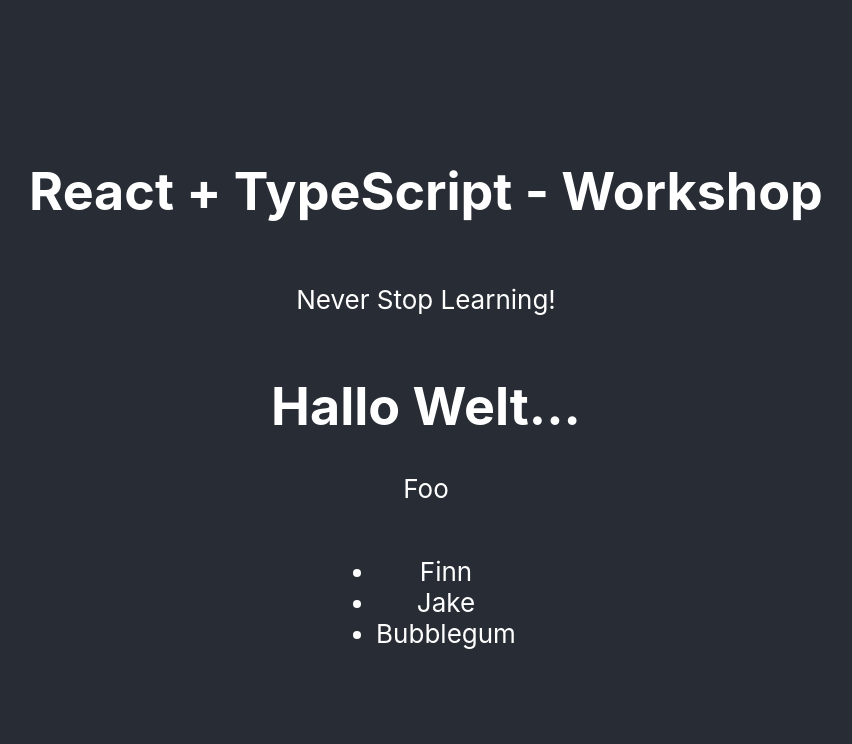
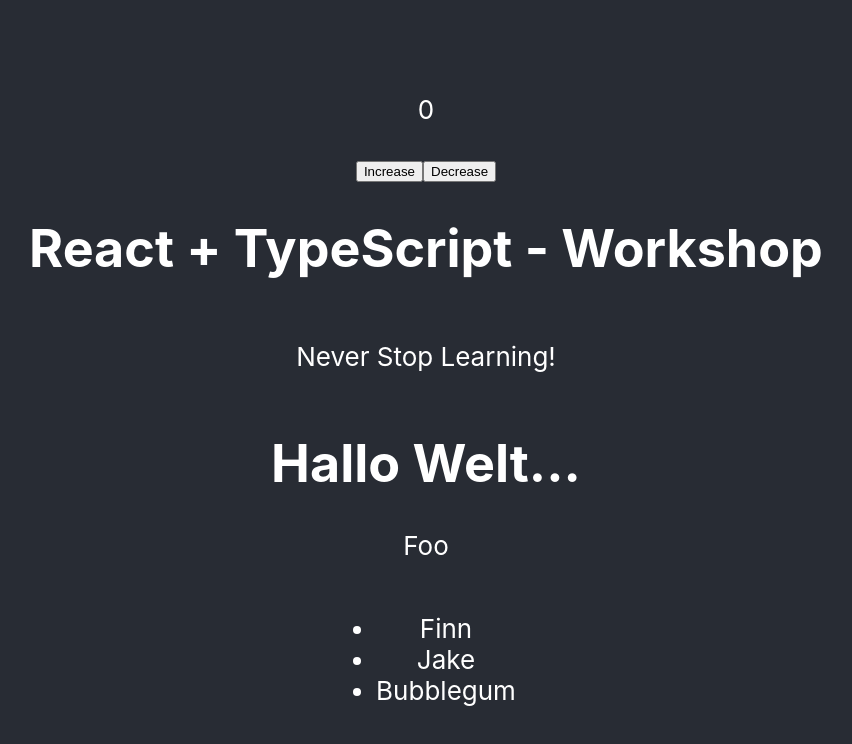
Before and after one commit to sandstorm/React-TypeScript-Workshop-oct2020, a React (Create React App) app: page / in a window 1280 px wide. Shown: the top 744 px of the page, without its empty margins (214-1066 px from the left). Built offline with nearby package versions, Linux system fonts and the light colour scheme.

Commit message:
TASK: Add Counter component

```diff
--- a/src/App.tsx
+++ b/src/App.tsx
@@ -1,6 +1,7 @@
 import React from 'react';
 import './App.css';
 import ComponentWithChildren from './ComponentWithChildren';
+import Counter from './Counter';
 import Intro from './Intro';
 import List from './List';
 
@@ -8,6 +9,7 @@
   return (
     <div className="App">
       <header className="App-header">
+        <Counter />
         <Intro title="React + TypeScript - Workshop" />
         <ComponentWithChildren>
           <p>Foo</p>
--- /dev/null
+++ b/src/Counter.tsx
@@ -0,0 +1,18 @@
+import React, {useState} from 'react'
+
+type Props = {
+}
+
+const Counter = ({}: Props) => {
+  const [counter, setCounter] = useState(0)
+
+  return (
+    <div>
+      <p>{counter}</p>
+      <button onClick={() => setCounter(counter + 1)}>Increase</button>
+      <button onClick={() => setCounter(counter - 1)}>Decrease</button>
+    </div>
+  )
+}
+
+export default React.memo(Counter)
```
